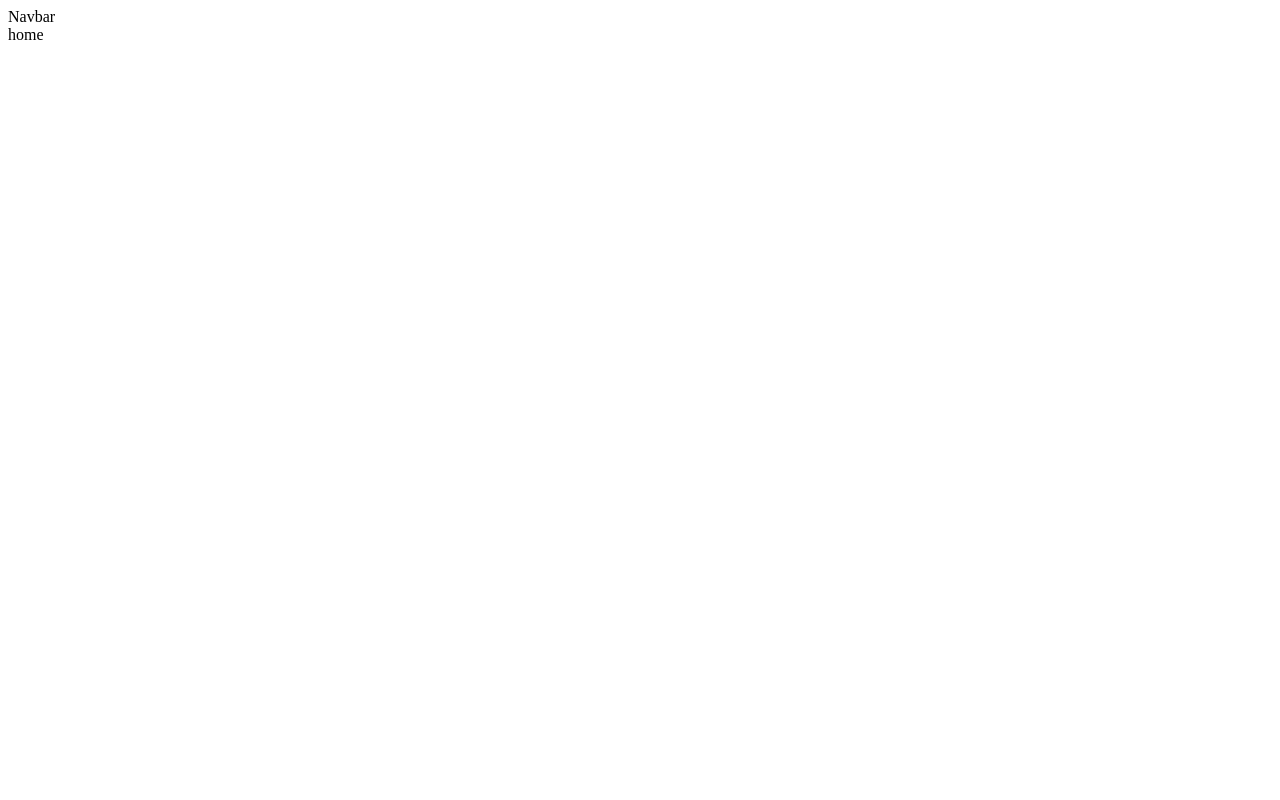
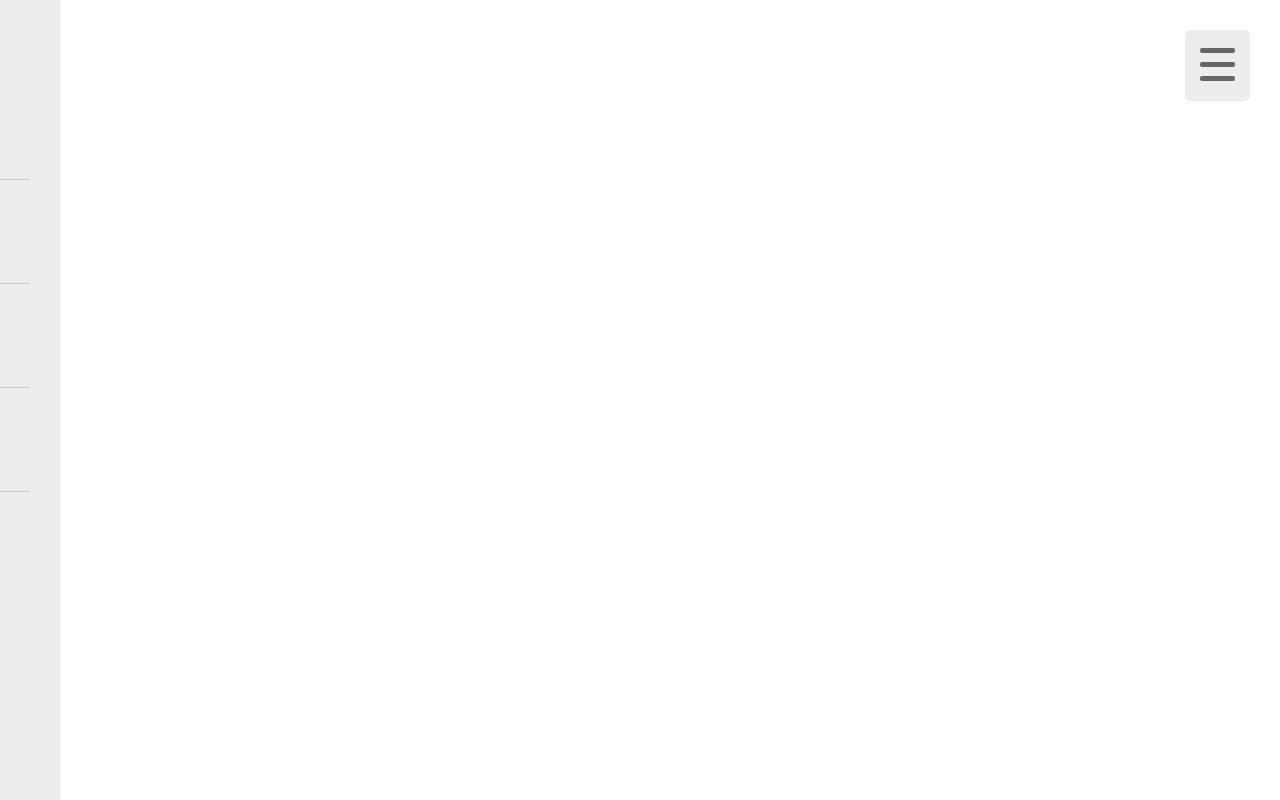
Before and after one commit to RodryVz/PortafolioReact, a React (Vite) app: page / in a window 1280 px wide. Built offline with nearby package versions, Linux system fonts and the light colour scheme.

Commit message:
Barra Nav, Menu Hamburguesa

```diff
--- a/package.json
+++ b/package.json
@@ -12,6 +12,7 @@
   "dependencies": {
     "react": "^18.2.0",
     "react-dom": "^18.2.0",
+    "react-icons": "^4.9.0",
     "react-router-dom": "^6.12.0"
   },
   "devDependencies": {
--- a/src/App.css
+++ b/src/App.css
@@ -25,5 +25,50 @@
     --tiny-font-size: 12px;
 
 
+    --weight-400: 400;
+    --weight-500: 500;
+    --weight-600: 600;
+    --weight-700: 700;
+    --weight-800: 800;
+    --weight-900: 900;
+}
 
+*{
+    margin: 0;
+    padding: 0;
+    box-sizing: border-box;
 }
+
+body,
+input,
+textarea{
+    font-family: var(--body-font);
+    font-size: var(--normal-font-size);
+    font-weight: var(--weight-500);
+}
+
+body{
+    background-color: var(--body-color);
+    color: var(--text-color);
+}
+
+h1,
+h2,
+h3,
+h4{
+    color: var(--title-color);
+    font-family: var(--second-font);
+    font-weight: var(--weight-700);
+}
+
+ul{
+    list-style: none;
+}
+
+a{
+    text-decoration: none;
+}
+
+img{
+    max-width: 100%;
+}
--- a/src/components/Navbar.tsx
+++ b/src/components/Navbar.tsx
@@ -1,8 +1,36 @@
-import React from 'react'
+
+import { NavLink } from 'react-router-dom';
+import { links } from '../data';
+import "./navbar.css";
+import { useState } from 'react';
+
 
 function Navbar() {
+    const [showMenu, setShowMenu] = useState(false);
     return (
-        <div>Navbar</div>
+        <nav className='nav'>
+            <div className={`${showMenu ? 'nav__menu show-menu' : 'nav__menu'}`}>
+                <ul className='nav__list'>
+                    {links.map(({ name, icon, path }, index) => {
+                        return (
+                            <li className='nav__item' key={index}>
+                                <NavLink to={path} className={({ isActive }) => isActive ? 'nav__link active-nav' : 'nav__link'}>
+                                    {icon}
+                                    <h3 className='nav__name'>{name}</h3>
+                                </NavLink>
+                            </li>
+                        )
+                    })}
+                </ul>
+            </div>
+
+            <div className={`${showMenu ? 'nav__toggle animate-toggle' : 'nav__toggle'}`}
+                onClick={()=> setShowMenu(!showMenu)}>
+                <span></span>
+                <span></span>
+                <span></span>
+            </div>
+        </nav>
     )
 }
 
--- /dev/null
+++ b/src/components/navbar.css
@@ -0,0 +1,68 @@
+.nav__menu{
+    position: fixed;
+    inset-block: 0;
+    left: -100%;
+    background-color: hsl(0, 0%, 93%) ;
+    width: 100%;
+    padding: 60px 30px;
+    transition: all 0.5s cubic-bezier(0.77, 0.2, 0.05, 1);
+}
+
+.show-menu{
+    left: 0;
+}
+
+.nav__link{
+    display: flex;
+    align-items: center;
+    column-gap: 24px;
+    border-bottom: 1px solid hsl(0, 0%, 78%);
+    padding-block: 14px;
+    text-decoration: none;
+    list-style: none;
+}
+
+.nav__icon,
+.nav__name{
+    color: hsl(0, 0%, 40%);
+    font-size: 24px;
+}
+
+.nav__name{
+    font-weight: var(--weight-500);
+}
+
+.active-nav .nav__icon,
+.active-nav .nav__name{
+    color: hsl(271, 76%, 53%);
+}
+
+.nav__toggle {
+    position: fixed;
+    top: 30px;
+    right: 30px;
+    width: 35px;
+    height: 35px;
+    border-radius: 5px;
+    background-color: hsl(0, 0%, 93%);
+    padding: 18px 15px ;
+}
+
+.nav__toggle span{
+    display: block;
+    width: 35px;
+    height: 5px;
+    border-radius: 2px;
+    background-color: hsl(0, 0%, 40%);
+    margin-bottom: 9px;
+}
+
+.animate-toggle span:first-child {
+    transform: rotate(45deg) translate(10px, 10px);
+}
+.animate-toggle span:nth-child(2) {
+    display: none;
+}
+.animate-toggle span:last-child {
+    transform: rotate(-45deg) translate(0px, 1px);
+}
--- a/src/page/home/Home.tsx
+++ b/src/page/home/Home.tsx
@@ -2,7 +2,7 @@ import React from 'react'
 
 const Home = () => {
     return (
-        <div>home</div>
+        <div></div>
     )
 }
 
```
Also changed, not shown: src/data.tsx (renamed from src/data.jsx), 1 other file (tests, documents, lock files or other folders).
